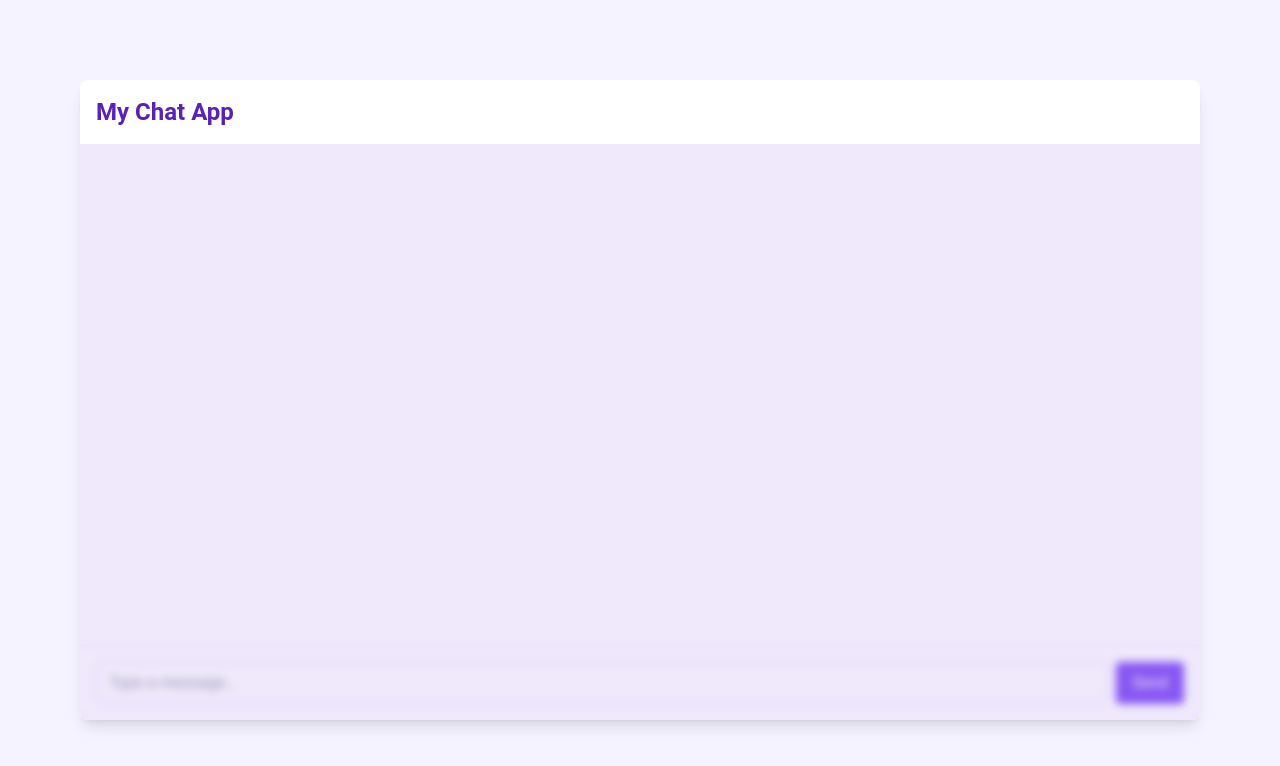
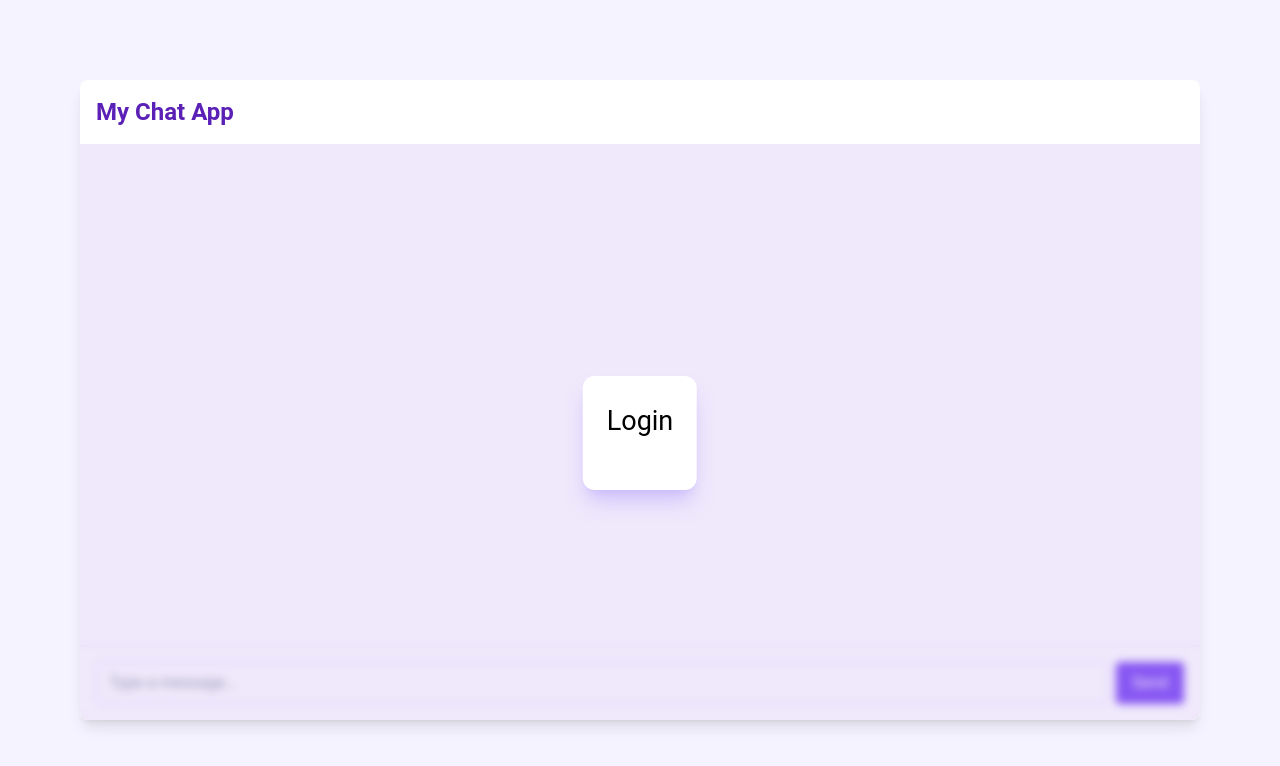
Before and after one commit to CookiecatAven/ChatApp-321, a website: page client/index.html in a window 1280 px wide. Drawn offline with nearby package versions, Linux system fonts and the light colour scheme.

Commit message:
improve login button visibility

```diff
--- a/client/index.html
+++ b/client/index.html
@@ -30,8 +30,10 @@
   <div class="relative flex-1 flex flex-col">
     <!-- Google Sign-In button container -->
     <div id="sign-in-button-background" class="absolute h-full w-full backdrop-blur-sm bg-violet-700/10">
-      <div id="sign-in-button-container"
-           class="absolute top-1/2 left-1/2 transform -translate-x-1/2 -translate-y-1/2"></div>
+      <div class="absolute top-1/2 left-1/2 transform -translate-x-1/2 -translate-y-1/2 rounded-lg bg-white p-4 shadow-lg shadow-violet-300/80 scale-[1.5]">
+        <h2 class="text-lg mb-4">Login</h2>
+        <div id="sign-in-button-container"></div>
+      </div>
     </div>
     <!-- Messages container -->
     <div class="flex-1">
```
